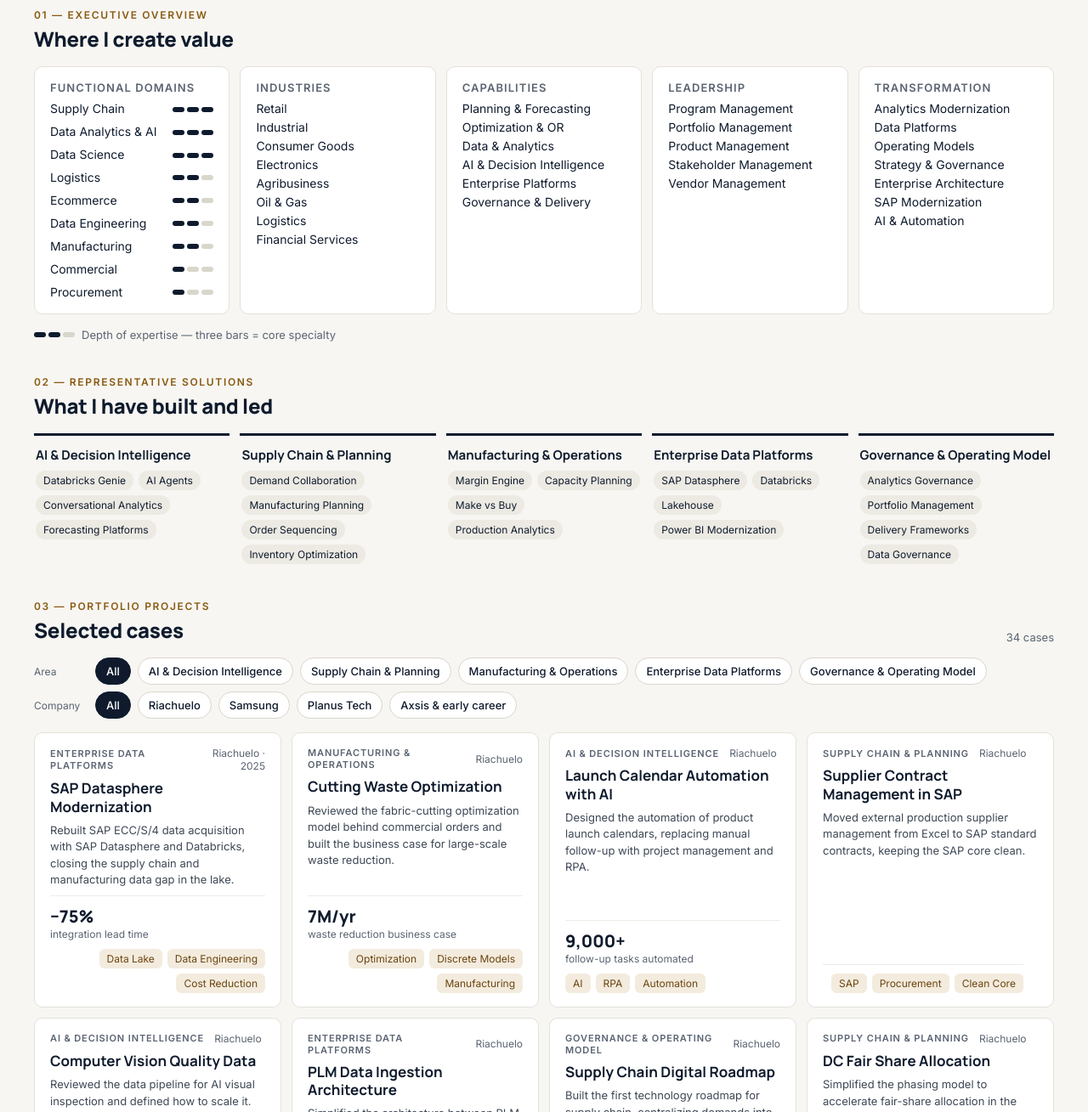
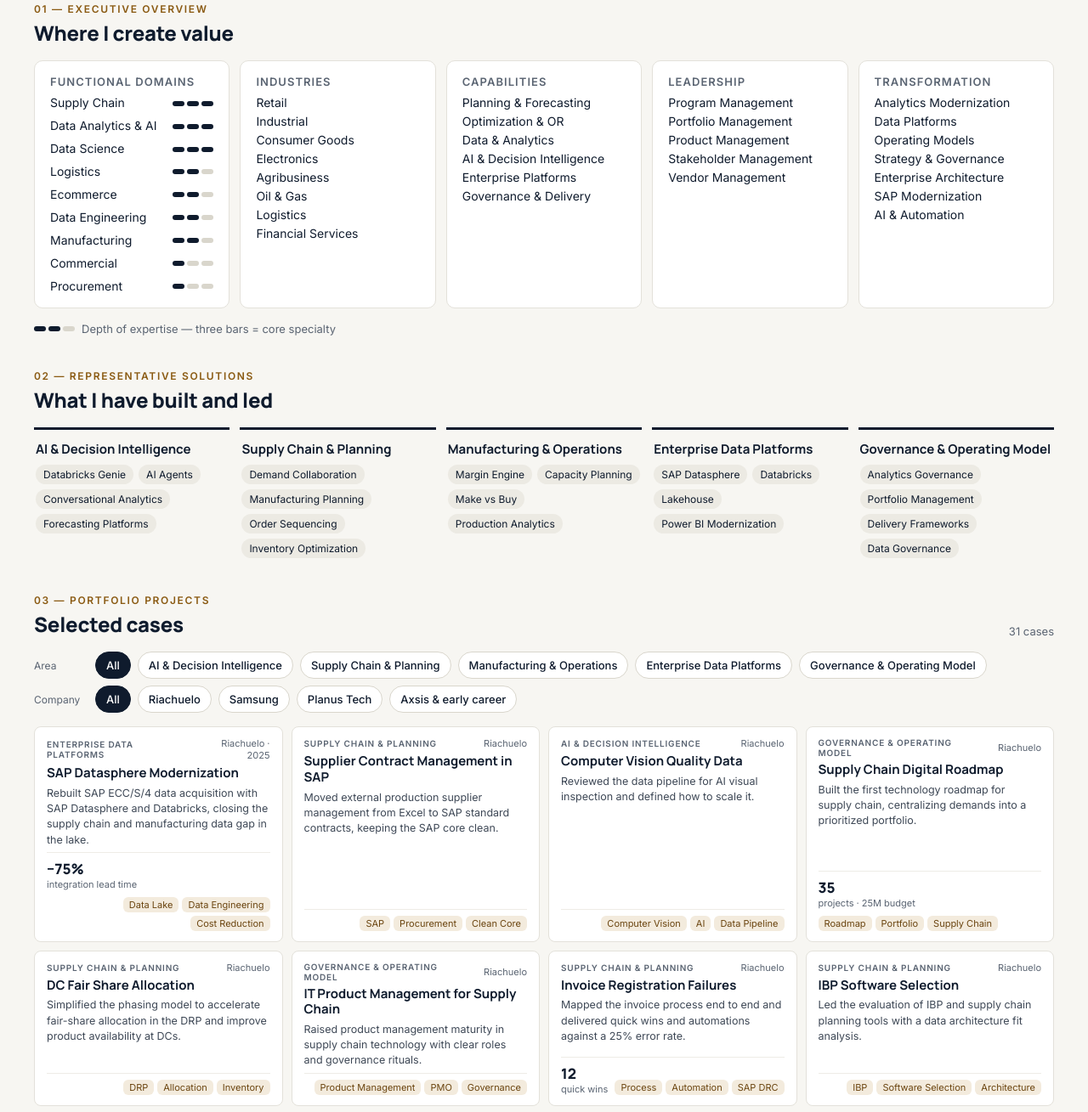
Before and after one commit to esouzasp/executive-portifolio, a plain HTML site: page index.html in a window 1280 px wide. Shown: the part 520-1829 px from the top of the page at 85% size. Drawn offline with Linux system fonts and the light colour scheme.

Commit message:
Compact non-clickable case cards, hide 3 cases, drop Planus client names
- Remove ETS logo from the header
- Hide Cutting Waste, Launch Calendar and PLM Ingestion cases (hidden: true)
- Planus cases labeled by company only; LRP text no longer names the client
- Case cards are no longer links and use a denser layout

Co-Authored-By: Claude Opus 5.5 <noreply@anthropic.com>
Claude-Session: https://claude.ai/code/session_01GqHwpDkRMmJzvmztvfNFAY

```diff
--- a/app.js
+++ b/app.js
@@ -53,14 +53,14 @@
   function idx() { return state.lang === 'pt' ? 1 : 0; }
   function visible() {
     return D.cases.map(function (c, i) { return { c: c, i: i }; }).filter(function (x) {
-      return (state.area === 'all' || x.c.a === state.area) && (state.co === 'all' || x.c.co === state.co);
+      return !x.c.hidden && (state.area === 'all' || x.c.a === state.area) && (state.co === 'all' || x.c.co === state.co);
     });
   }
-  function caseFromHash() { var m = /^#case-(\d+)$/.exec(location.hash); if (!m) return null; var n = +m[1]; return D.cases[n] ? n : null; }
+  function caseFromHash() { var m = /^#case-(\d+)$/.exec(location.hash); if (!m) return null; var n = +m[1]; return D.cases[n] && !D.cases[n].hidden ? n : null; }
 
   function header(home) {
     var n = L(T.nav), base = home ? '' : '#';
-    return '<header class="top"><div class="wrap bar"><a class="logo" href="#top">ETS<span>.</span></a>' +
+    return '<header class="top"><div class="wrap bar">' +
       (home ? '<nav class="nav" aria-label="Main"><a href="#overview">' + n[0] + '</a><a href="#solutions">' + n[1] + '</a><a href="#portfolio">' + n[2] + '</a><a href="#contact">' + n[3] + '</a></nav>'
             : '<a class="backlink" href="#portfolio" data-back>← ' + L(T.back) + '</a>') + '</div></header>';
   }
@@ -101,11 +101,11 @@
       '<div class="frow" role="group" aria-label="' + L(T.byCo) + '"><span class="lbl">' + L(T.byCo) + '</span>' + coPills + '</div></div>' +
       '<div class="cases">' + vis.map(function (x) {
         var c = x.c, t = c[state.lang];
-        return '<button type="button" class="case" data-open="' + x.i + '" aria-label="' + esc(L(T.open) + ': ' + t.t) + '">' +
+        return '<article class="case">' +
           '<span class="meta"><span class="area">' + esc(L(D.areas[c.a])) + '</span><span class="org">' + esc(c.org) + (c.y ? ' · ' + c.y : '') + '</span></span>' +
           '<h3>' + esc(t.t) + '</h3><p>' + esc(t.s) + '</p><span class="foot">' +
           (t.m ? '<span class="metric"><strong>' + esc(t.m) + '</strong><span>' + esc(t.ml) + '</span></span>' : '<span></span>') +
-          '<span class="tags">' + t.tg.map(function (g) { return '<span class="tag">' + esc(g) + '</span>'; }).join('') + '</span></span></button>';
+          '<span class="tags">' + t.tg.map(function (g) { return '<span class="tag">' + esc(g) + '</span>'; }).join('') + '</span></span></article>';
       }).join('') + '</div></div></section>';
     h += footer();
     return h;
--- a/data.js
+++ b/data.js
@@ -1,5 +1,5 @@
 // Portfolio content — edit here. Each case has an English (en) and Portuguese (pt) version.
-// area: ai | sc | mo | dp | go    co: company filter key
+// area: ai | sc | mo | dp | go    co: company filter key    hidden: true = kept here but not shown on the page
 window.PORTFOLIO = {
   areas: {
     ai: { en: "AI & Decision Intelligence", pt: "IA e Inteligência de Decisão" },
@@ -31,7 +31,7 @@ window.PORTFOLIO = {
         r: ["Redução de 75% no lead time de novas integrações", "Menor dependência de ABAP: 600K no piloto, com potencial de redução de 2M", "Padrão reutilizável e escalável para novos domínios"],
         tg: ["Data Lake", "Engenharia de Dados", "Redução de Custos"] } },
 
-    { a: "mo", co: "rch", org: "Riachuelo", y: "",
+    { a: "mo", co: "rch", org: "Riachuelo", y: "", hidden: true,
       en: { t: "Cutting Waste Optimization", m: "7M/yr", ml: "waste reduction business case",
         s: "Reviewed the fabric-cutting optimization model behind commercial orders and built the business case for large-scale waste reduction.",
         cx: "Commercial orders flow into manufacturing, where cutting plans determine fabric consumption.",
@@ -47,7 +47,7 @@ window.PORTFOLIO = {
         r: ["Business case de 7M por ano em redução de desperdício", "Oportunidades de pré-processamento mapeadas para o solver"],
         tg: ["Otimização", "Modelos Discretos", "Manufatura"] } },
 
-    { a: "ai", co: "rch", org: "Riachuelo", y: "",
+    { a: "ai", co: "rch", org: "Riachuelo", y: "", hidden: true,
       en: { t: "Launch Calendar Automation with AI", m: "9,000+", ml: "follow-up tasks automated",
         s: "Designed the automation of product launch calendars, replacing manual follow-up with project management and RPA.",
         cx: "Product launches are coordinated through calendars involving many teams and deadlines.",
@@ -95,7 +95,7 @@ window.PORTFOLIO = {
         r: ["Plano para escalar a solução com engenharia de dados", "Decisão clara de trade-off sobre o que processar e onde"],
         tg: ["Visão Computacional", "IA", "Pipeline de Dados"] } },
 
-    { a: "dp", co: "rch", org: "Riachuelo", y: "",
+    { a: "dp", co: "rch", org: "Riachuelo", y: "", hidden: true,
       en: { t: "PLM Data Ingestion Architecture", m: "", ml: "",
         s: "Simplified the architecture between PLM and Databricks, enabling direct integration and reducing development dependency.",
         cx: "Product lifecycle (PLM) data feeds product, sourcing and supply chain analytics.",
@@ -367,7 +367,7 @@ window.PORTFOLIO = {
         r: ["Ferramenta visual e estatística para levar o planejamento a outro nível", "Forecast best-fit com cerca de 300 modelos"],
         tg: ["SaaS", "Azure", "Forecasting"] } },
 
-    { a: "sc", co: "pln", org: "Planus Tech · Casa Flora", y: "",
+    { a: "sc", co: "pln", org: "Planus Tech", y: "",
       en: { t: "Container Formation Optimization", m: "4 days → 30 min", ml: "container planning",
         s: "Optimization tool that cut container formation for order taking from 4 days to 30 minutes.",
         cx: "Order taking requires grouping items into containers.",
@@ -383,7 +383,7 @@ window.PORTFOLIO = {
         r: ["Ferramenta entregue para planejar containers", "Processo reduzido para 30 minutos"],
         tg: ["Otimização", "Solver", "Logística"] } },
 
-    { a: "ai", co: "pln", org: "Planus Tech · Ourofino", y: "",
+    { a: "ai", co: "pln", org: "Planus Tech", y: "",
       en: { t: "Demand Correlation with Exogenous Data", m: "Lag 6", ml: "correlation, Asian suppliers",
         s: "Explained demand peaks with exogenous factors, finding strong lagged correlation with Asian supplier market data.",
         cx: "Demand peaks affected inventory and service levels.",
@@ -399,7 +399,7 @@ window.PORTFOLIO = {
         r: ["Alta correlação com defasagem 6 para fornecedores asiáticos", "Sinais exógenos disponíveis para melhorar o forecast"],
         tg: ["Forecasting", "Dados Exógenos", "Analytics"] } },
 
-    { a: "mo", co: "pln", org: "Planus Tech · Nitro", y: "",
+    { a: "mo", co: "pln", org: "Planus Tech", y: "",
       en: { t: "MPS Optimization Solver", m: "", ml: "",
         s: "Replaced manual master production scheduling with a linear optimization model feeding S&OP.",
         cx: "The master production schedule balances demand, capacity and inventory.",
@@ -415,7 +415,7 @@ window.PORTFOLIO = {
         r: ["Processo otimizado com solver linear", "Plano de produção entregue para o S&OP"],
         tg: ["MPS", "Otimização", "S&OP"] } },
 
-    { a: "ai", co: "pln", org: "Planus Tech · Oggi", y: "",
+    { a: "ai", co: "pln", org: "Planus Tech", y: "",
       en: { t: "Weather-Driven Forecast", m: "+30 pp", ml: "accuracy, 7-day daily forecast",
         s: "Weather-driven daily forecasting for an ice cream company, improving accuracy by up to 30 percentage points.",
         cx: "Ice cream demand is highly sensitive to weather.",
@@ -447,20 +447,20 @@ window.PORTFOLIO = {
         r: ["5 clientes fechados em 6 meses", "Custos operacionais sustentados"],
         tg: ["Go-to-Market", "Vendas", "SaaS"] } },
 
-    { a: "dp", co: "pln", org: "Planus Tech · Coca-Cola", y: "",
+    { a: "dp", co: "pln", org: "Planus Tech", y: "",
       en: { t: "Long-Range Planning Productization", m: "", ml: "",
-        s: "Turned a long-range planning tool built in Excel and Power BI into a PySpark product on Coca-Cola's Synapse.",
+        s: "Turned a long-range planning tool built in Excel and Power BI into a PySpark data product on Azure Synapse.",
         cx: "Long-range planning (LRP) supports capacity and investment decisions for bottlers.",
         ch: "The LRP tool built in Excel + Power BI needed to become a product.",
         ap: "Led the architecture and built the pipeline in PySpark.",
-        r: ["Tool built in the Coca-Cola Synapse environment", "LatAm bottler ready to scale the solution globally"],
+        r: ["Tool running in the client's Azure Synapse environment", "LatAm bottler ready to scale the solution globally"],
         tg: ["PySpark", "Synapse", "LRP"] },
       pt: { t: "Produtização do Planejamento de Longo Prazo", m: "", ml: "",
-        s: "Transformação de uma ferramenta de planejamento de longo prazo em Excel e Power BI em um produto PySpark no Synapse da Coca-Cola.",
+        s: "Transformação de uma ferramenta de planejamento de longo prazo em Excel e Power BI em um produto de dados PySpark no Azure Synapse.",
         cx: "O planejamento de longo prazo (LRP) apoia decisões de capacidade e investimento dos engarrafadores.",
         ch: "A ferramenta de LRP em Excel + Power BI precisava virar produto.",
         ap: "Liderança da arquitetura e construção do pipeline em PySpark.",
-        r: ["Ferramenta construída no ambiente Synapse da Coca-Cola", "Engarrafador da América Latina pronto para escalar globalmente"],
+        r: ["Ferramenta rodando no ambiente Azure Synapse do cliente", "Engarrafador da América Latina pronto para escalar globalmente"],
         tg: ["PySpark", "Synapse", "LRP"] } },
 
     { a: "sc", co: "pln", org: "Planus Tech", y: "",
--- a/styles.css
+++ b/styles.css
@@ -27,7 +27,7 @@ button { font: inherit; }
 
 /* header */
 .top { background: var(--ink); color: #fff; }
-.top .bar { padding: 12px 32px; display: flex; flex-wrap: wrap; gap: 16px; justify-content: space-between; align-items: center; }
+.top .bar { padding: 12px 32px; display: flex; flex-wrap: wrap; gap: 16px; justify-content: flex-end; align-items: center; }
 .logo { font-family: Manrope, Inter, sans-serif; font-weight: 800; font-size: 18px; letter-spacing: .02em; color: #fff; text-decoration: none; }
 .logo span { color: var(--accent); }
 .nav { display: flex; flex-wrap: wrap; gap: 28px; font-size: 14px; font-weight: 500; }
@@ -89,21 +89,20 @@ h2 { margin: 0; font-family: Manrope, Inter, sans-serif; font-weight: 800; font-
 .pill { min-height: 32px; padding: 0 12px; border-radius: 999px; border: 1px solid #D9D6CC; background: #fff; color: var(--ink); font-weight: 500; font-size: 13px; cursor: pointer; }
 .pill[aria-pressed="true"] { background: var(--ink); color: #fff; border-color: var(--ink); }
 .count { margin: 0; font-size: 13px; color: var(--muted); }
-.cases { display: grid; grid-template-columns: repeat(auto-fill, minmax(280px, 1fr)); gap: 12px; }
-.case { text-align: left; color: var(--ink); background: #fff; border: 1px solid var(--line); border-radius: 10px; padding: 16px 18px; display: flex; flex-direction: column; gap: 8px; cursor: pointer; font: inherit; }
-.case:hover { border-color: var(--ink); }
-.case:focus-visible, .pill:focus-visible, .lang button:focus-visible, .btn:focus-visible { outline: 2px solid var(--accent); outline-offset: 2px; }
+.cases { display: grid; grid-template-columns: repeat(auto-fill, minmax(240px, 1fr)); gap: 10px; }
+.case { color: var(--ink); background: #fff; border: 1px solid var(--line); border-radius: 8px; padding: 12px 14px; display: flex; flex-direction: column; gap: 5px; }
+.pill:focus-visible, .lang button:focus-visible, .btn:focus-visible { outline: 2px solid var(--accent); outline-offset: 2px; }
 .case .meta { display: flex; justify-content: space-between; align-items: center; gap: 12px; }
-.case .area { font-size: 11px; font-weight: 600; letter-spacing: .08em; text-transform: uppercase; color: var(--muted); }
-.case .org { font-size: 12px; color: var(--muted); text-align: right; }
-.case h3 { margin: 0; font-family: Manrope, Inter, sans-serif; font-weight: 700; font-size: 17px; line-height: 1.25; }
-.case p { margin: 0; font-size: 13px; line-height: 1.5; color: var(--body); }
-.case .foot { margin-top: auto; display: flex; flex-wrap: wrap; justify-content: space-between; align-items: flex-end; gap: 10px; padding-top: 10px; border-top: 1px solid var(--line-soft); }
+.case .area { font-size: 10px; font-weight: 600; letter-spacing: .08em; text-transform: uppercase; color: var(--muted); }
+.case .org { font-size: 11px; color: var(--muted); text-align: right; }
+.case h3 { margin: 0; font-family: Manrope, Inter, sans-serif; font-weight: 700; font-size: 15px; line-height: 1.25; }
+.case p { margin: 0; font-size: 12.5px; line-height: 1.45; color: var(--body); }
+.case .foot { margin-top: auto; display: flex; flex-wrap: wrap; justify-content: space-between; align-items: flex-end; gap: 8px; padding-top: 7px; border-top: 1px solid var(--line-soft); }
 .metric { display: flex; flex-direction: column; }
-.metric strong { font-family: Manrope, Inter, sans-serif; font-weight: 800; font-size: 20px; }
-.metric span { font-size: 12px; color: var(--muted); }
-.tags { display: flex; flex-wrap: wrap; gap: 6px; justify-content: flex-end; }
-.tag { font-size: 12px; padding: 4px 9px; border-radius: 6px; background: var(--tag-bg); color: var(--tag-fg); }
+.metric strong { font-family: Manrope, Inter, sans-serif; font-weight: 800; font-size: 17px; }
+.metric span { font-size: 11px; color: var(--muted); }
+.tags { display: flex; flex-wrap: wrap; gap: 4px; justify-content: flex-end; }
+.tag { font-size: 11px; padding: 2px 7px; border-radius: 6px; background: var(--tag-bg); color: var(--tag-fg); }
 
 /* case detail */
 .dtags { display: flex; flex-wrap: wrap; gap: 8px; }
```
